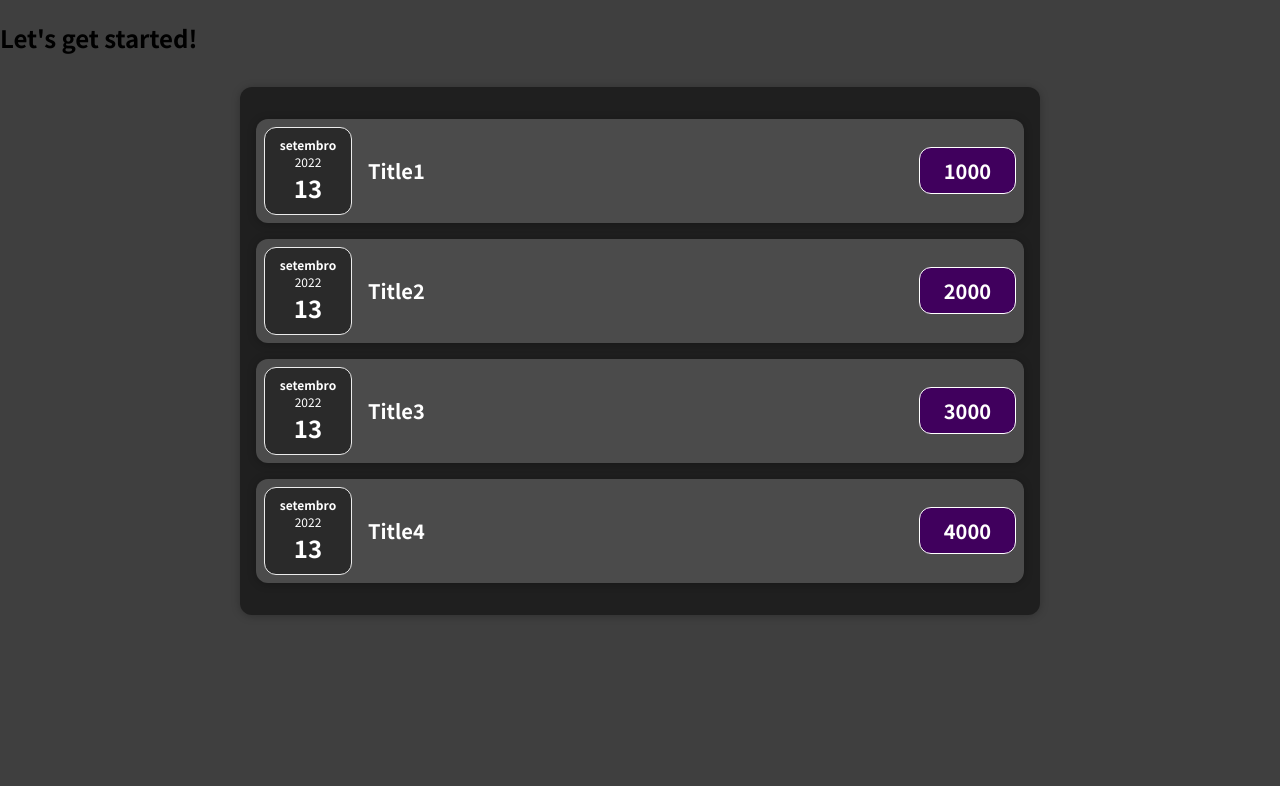
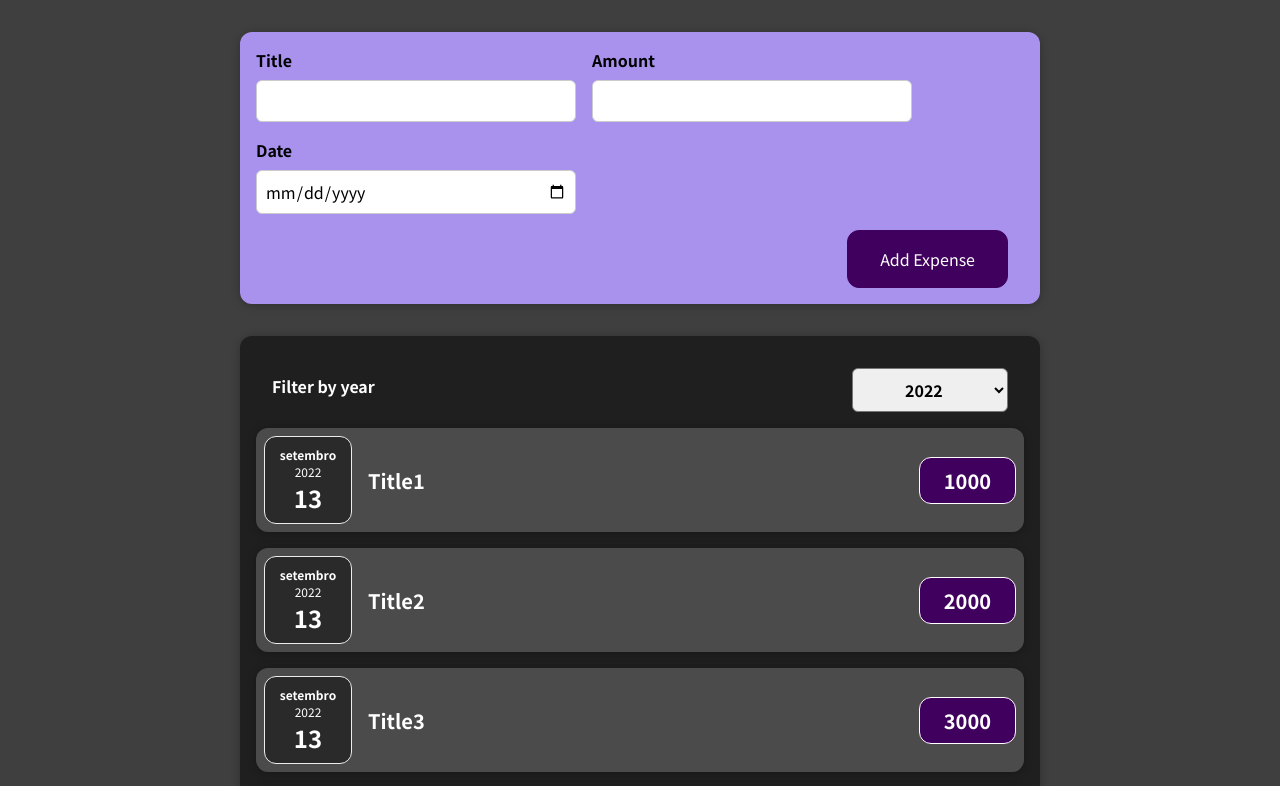
Before and after one commit to pa-tiq/expense-tracker, a React (Create React App) app: page / in a window 1280 px wide. Shown: the top 786 px of the page. Built offline with nearby package versions, Linux system fonts and the light colour scheme; the HTML template or start-up script is replaced by a standard one.

Commit message:
filter by year

```diff
--- a/src/App.js
+++ b/src/App.js
@@ -1,9 +1,11 @@
 import Expenses from "./components/Expenses/Expenses";
+import NewExpense from "./components/NewExpense/NewExpense";
+import React, {useState} from 'react';
 
 function App() {
 
   const today = new Date();
-  const expenseData = [
+  const initialExpenseData = [
     {
       date: today,
       title: 'Title1',
@@ -26,9 +28,15 @@
     }
   ];
 
+  const [expenseData,setExpenseData] = useState(initialExpenseData);
+
+  const addExpenseHandler = (expense) => {
+    console.log('in app.js',expense);
+  }
+
   return (
     <div>
-      <h2>Let's get started!</h2>
+      <NewExpense onAddExpense={addExpenseHandler} id={expenseData.length}/>
       <Expenses items={expenseData}/>
     </div>
   );
--- a/src/components/Expenses/ExpenseItem.js
+++ b/src/components/Expenses/ExpenseItem.js
@@ -1,17 +1,18 @@
 import Card from '../UI/Card';
 import './ExpenseItem.css';
 import ExpenseDate from './ExpenseDate';
-import React from 'react';
+import React, {useEffect, useRef, useState} from 'react';
 
 function ExpenseItem(props){
 
-  const useState = React.useState;
   const [title,setTitle] = useState(props.title);
   const [edit,setEdit] = useState(null);
 
-  function clone(o){
-	  return JSON.parse(JSON.stringify(o));
-  }
+  const inputForm = useRef(null);
+
+  useEffect(() => {
+    if(inputForm.current) inputForm.current.focus();
+  },[edit]);
 
   function showEditor(e){
     setEdit({
@@ -21,14 +22,12 @@
 
   function handleSubmit(e){
     e.preventDefault();
-    console.log(e.target);
     const input = e.target.firstChild.value;
     setTitle(input);
     setEdit(null);
   }
 
   function handleBlur(e){
-    console.log("lost focus");
     setEdit(null);
   }
 
@@ -42,9 +41,9 @@
     <h2 onDoubleClick={showEditor}>
         {
           edit ?
-            <div id={props.idx}>
+            <div id={props.id}>
               <form onSubmit={handleSubmit} onBlur={handleBlur} onKeyDown={handleKeyDown}>
-                <input type="text" className='input' defaultValue={title}/>
+                <input ref={inputForm} type="text" className='input' defaultValue={title}/>
               </form>
             </div>
           :
--- a/src/components/Expenses/Expenses.js
+++ b/src/components/Expenses/Expenses.js
@@ -1,13 +1,34 @@
 import Card from '../UI/Card';
 import './Expenses.css';
 import ExpenseItem from './ExpenseItem';
+import ExpensesFilter from "./ExpensesFilter";
+import React, {useEffect, useState} from 'react';
+
 
 function Expenses(props){
 
+  const [filterYear,setFilterYear] = useState('2022');
+  const [filteredData,setFilteredData] = useState(props.items);
+
+  useEffect(() => {
+    if(filterYear){
+      const filterData =  props.items.filter((ex) => ex.date.getFullYear().toString() == filterYear);
+      setFilteredData(filterData);
+    }
+    else{
+      setFilteredData(props.items);
+    }
+  },[filterYear]);
+
+  const filterChangeHandler = (selectedYear) => {
+    setFilterYear(selectedYear);
+  }
+
   return (
     <Card className='expenses'>
-      {props.items.map((ex,idx) => (
-        <ExpenseItem idx={idx} title={ex.title} date={ex.date} amount={ex.amount}/>
+      <ExpensesFilter onFilterChange={filterChangeHandler}/>
+      {filteredData.map((ex,idx) => (
+        <ExpenseItem id={idx} title={ex.title} date={ex.date} amount={ex.amount}/>
       ))}
     </Card>
   )
--- /dev/null
+++ b/src/components/Expenses/ExpensesFilter.css
@@ -0,0 +1,24 @@
+.expenses-filter {
+  color: white;
+  padding: 0 1rem;
+}
+
+.expenses-filter__control {
+  display: flex;
+  width: 100%;
+  align-items: center;
+  justify-content: space-between;
+  margin: 1rem 0;
+}
+
+.expenses-filter label {
+  font-weight: bold;
+  margin-bottom: 0.5rem;
+}
+
+.expenses-filter select {
+  font: inherit;
+  padding: 0.5rem 3rem;
+  font-weight: bold;
+  border-radius: 6px;
+}
--- /dev/null
+++ b/src/components/Expenses/ExpensesFilter.js
@@ -0,0 +1,26 @@
+import React from 'react';
+
+import './ExpensesFilter.css';
+
+const ExpensesFilter = (props) => {
+
+  const selectedHandler = (e) => {
+    props.onFilterChange(e.target.value);
+  }
+
+  return (
+    <div className='expenses-filter'>
+      <div className='expenses-filter__control'>
+        <label>Filter by year</label>
+        <select onChange={selectedHandler}>
+          <option value='2022'>2022</option>
+          <option value='2021'>2021</option>
+          <option value='2020'>2020</option>
+          <option value='2019'>2019</option>
+        </select>
+      </div>
+    </div>
+  );
+};
+
+export default ExpensesFilter;
--- /dev/null
+++ b/src/components/NewExpense/NewExpense.css
@@ -0,0 +1,65 @@
+.new-expense__controls {
+  display: flex;
+  flex-wrap: wrap;
+  gap: 1rem;
+  margin-bottom: 1rem;
+  text-align: left;
+}
+
+.new-expense__control label {
+  font-weight: bold;
+  margin-bottom: 0.5rem;
+  display: block;
+}
+
+.new-expense__control input {
+  font: inherit;
+  padding: 0.5rem;
+  border-radius: 6px;
+  border: 1px solid #ccc;
+  width: 20rem;
+  max-width: 100%;
+}
+
+.new-expense__actions {
+  text-align: right;
+}
+
+.new-expense {
+  background-color: #a892ee;
+  padding: 1rem;
+  margin: 2rem auto;
+  width: 50rem;
+  max-width: 95%;
+  border-radius: 12px;
+  text-align: center;
+  box-shadow: 0 1px 8px rgba(0, 0, 0, 0.25);
+}
+
+.new-expense button {
+  font: inherit;
+  cursor: pointer;
+  padding: 1rem 2rem;
+  border: 1px solid #40005d;
+  background-color: #40005d;
+  color: white;
+  border-radius: 12px;
+  margin-right: 1rem;
+}
+
+.new-expense button:hover,
+.new-expense button:active {
+  background-color: #510674;
+  border-color: #510674;
+}
+
+.new-expense button.alternative {
+  color: #220131;
+  border-color: transparent;
+  background-color: transparent;
+}
+
+.new-expense button.alternative:hover,
+.new-expense button.alternative:active {
+  background-color: #ddb3f8;
+}
--- /dev/null
+++ b/src/components/NewExpense/NewExpense.js
@@ -0,0 +1,21 @@
+import './NewExpense.css';
+import NewExpenseForm from './NewExpenseForm';
+
+const NewExpense = (props) => {
+
+  const addExpenseHandler = (newExpense) => {
+    const expense = {
+      ...newExpense,
+      id: props.id
+    }
+    props.onAddExpense(expense);
+  }
+
+  return (
+    <div className='new-expense'>
+      <NewExpenseForm onAddExpense={addExpenseHandler}/>
+    </div>
+  )
+}
+
+export default NewExpense;
--- /dev/null
+++ b/src/components/NewExpense/NewExpenseForm.js
@@ -0,0 +1,93 @@
+import "./NewExpense.css";
+import React from "react";
+
+const NewExpenseForm = (props) => {
+  const useState = React.useState;
+
+  //const [userInput, setUserInput] = useState({
+  //  enteredTitle: '',
+  //  enteredAmount: '',
+  //  enteredDate: '',
+  //})
+  //const titleChangeHandler = (e) => {
+  //  setUserInput((prevState) => {
+  //    return{...prevState, enteredTitle: e.target.value}
+  //  });
+  //}
+  //const amountChangeHandler = (e) => {
+  //  setUserInput((prevState) => {
+  //    return{...prevState, enteredAmount: e.target.value}
+  //  });
+  //}
+  //const dateChangeHandler = (e) => {
+  //  setUserInput((prevState) => {
+  //    return{...prevState, enteredDate: e.target.value}
+  //  });
+  //}
+
+  const [title, setTitle] = useState("");
+  const [amount, setAmount] = useState("");
+  const [date, setDate] = useState("");
+  const titleChangeHandler = (e) => {
+    setTitle(e.target.value);
+  };
+  const amountChangeHandler = (e) => {
+    setAmount(e.target.value);
+  };
+  const dateChangeHandler = (e) => {
+    setDate(e.target.value);
+  };
+
+  const submitHandler = (e) => {
+    e.preventDefault();
+    const enteredData = {
+      title: title,
+      amount: amount,
+      date: new Date(date),
+    };
+    props.onAddExpense(enteredData);
+    setTitle('');
+    setAmount('');
+    setDate('');
+  };
+
+  return (
+    <form onSubmit={submitHandler}>
+      <div className="new-expense__controls">
+        <div className="new-expense__control">
+          <label>Title</label>
+          <input
+            type="text"
+            onChange={titleChangeHandler}
+            value={title}
+          />
+        </div>
+        <div className="new-expense__control">
+          <label>Amount</label>
+          <input
+            type="number"
+            min="0.00"
+            step="0.01"
+            onChange={amountChangeHandler}
+            value={amount}
+          />
+        </div>
+        <div className="new-expense__control">
+          <label>Date</label>
+          <input
+            type="date"
+            min="2019-01-01"
+            max="2022-12-31"
+            onChange={dateChangeHandler}
+            value={date}
+          />
+        </div>
+      </div>
+      <div className="new-expense__actions">
+        <button type="submit">Add Expense</button>
+      </div>
+    </form>
+  );
+};
+
+export default NewExpenseForm;
```
